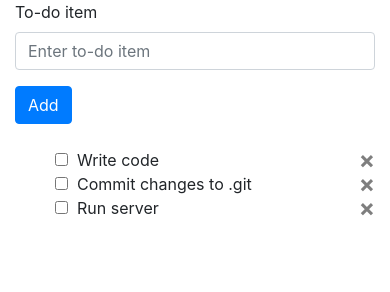
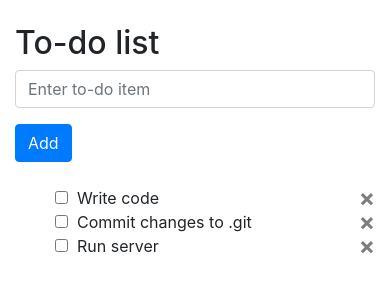
Before and after one commit to chrisjt/todo-list, a React app: page / in a window 390 px wide. Built offline with nearby package versions, Linux system fonts and the light colour scheme.

Commit message:
Fixed layout (max-width and mobile friendly)

```diff
--- a/src/index.html
+++ b/src/index.html
@@ -2,9 +2,10 @@
 <html lang="en">
   <head>
       <meta charset="utf-8">
+      <meta name="viewport" content="width=device-width, initial-scale=1, shrink-to-fit=no">
       <title>To-do list</title>
   </head>
   <body>
-    <div id="container" class="container-fluid"></div>
+    <div id="container" class="container"></div>
   </body>
 </html>
--- a/src/index.js
+++ b/src/index.js
@@ -26,7 +26,6 @@ function Form(props) {
   return (
     <form id="frmItem" onSubmit={props.onSubmit} >
       <div class="form-group">
-        <label for="inputTodo">To-do item</label>
         <input type="text" class="form-control" id="inputTodo" placeholder="Enter to-do item" />
       </div>
       <button class="btn btn-primary">Add</button>
@@ -154,7 +153,13 @@ class Container extends React.Component {
   }
   render() {
     return (
-      <div>
+      <div class="mx-auto"
+        style={{
+          maxWidth: '400px'
+        }}
+      >
+        <br/>
+        <h2>To-do list</h2>
         <Alert
           onClick={() => this.handleMessageClose() }
           message={this.state.message}
```
Also changed, not shown: dist/index.html, dist/main.js.
